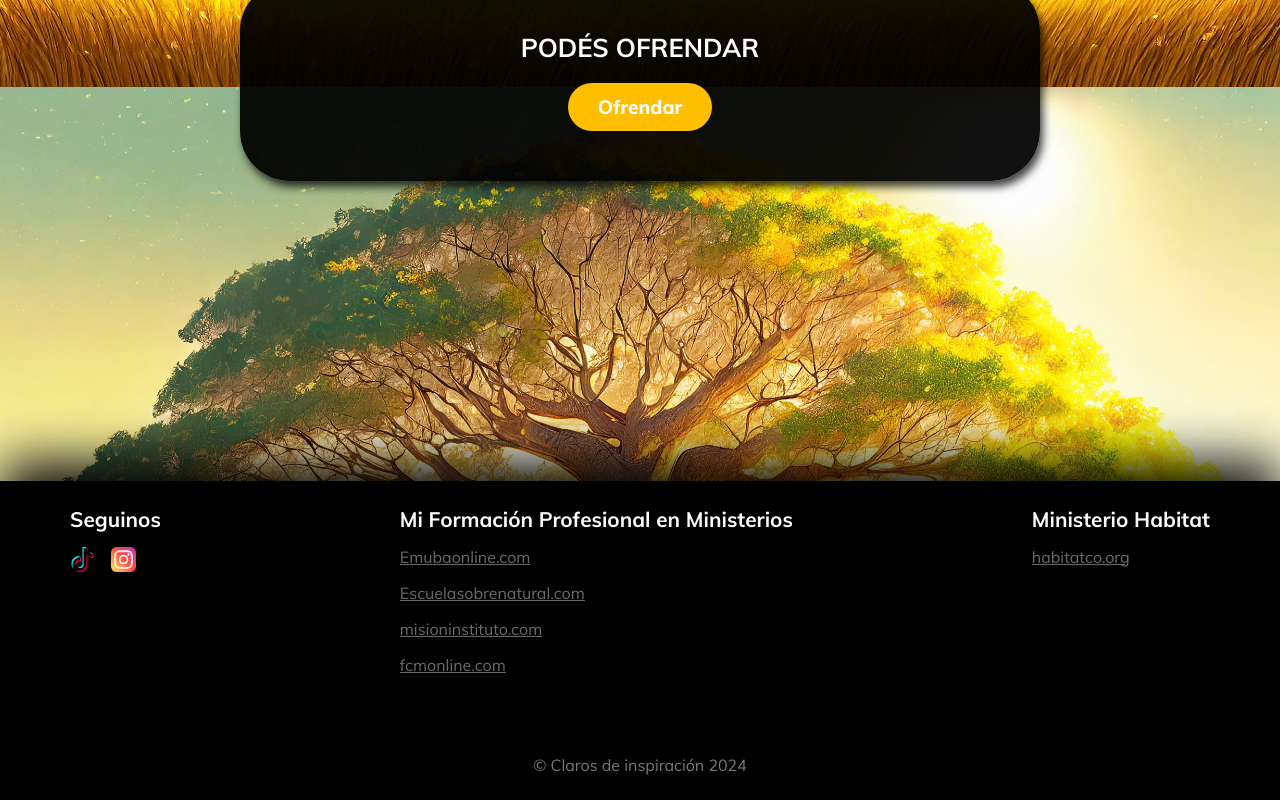
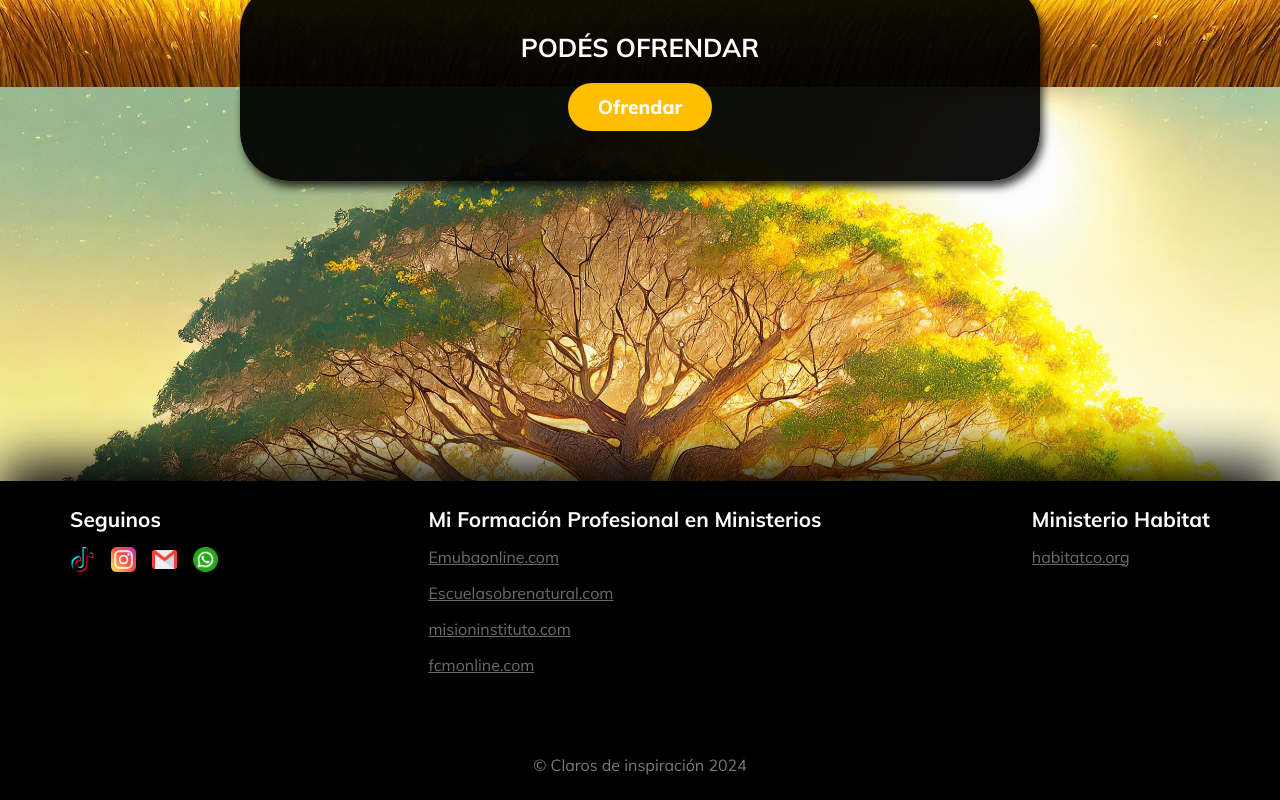
Before and after one commit to Neoagustin/Claros-de-inspiracion, a React (Vite) app: page / in a window 1280 px wide. Shown: the part 4721-5521 px from the top of the page. Built offline with nearby package versions, Linux system fonts and the light colour scheme; the HTML template or start-up script is replaced by a standard one.

Commit message:
Agregando cambios

```diff
--- a/src/components/Footer/Footer.jsx
+++ b/src/components/Footer/Footer.jsx
@@ -1,6 +1,8 @@
 import React from 'react'
 import TikTok_icon from '../../assets/icons/TikTok.png'
 import instagram_icon from '../../assets/icons/instagram.png'
+import email_icon from '../../assets/icons/email.png'
+import whatsapp_icon from '../../assets/icons/whatsapp.png'
 import './Footer.css'
 import './FooterResponsive.css'
 
@@ -11,12 +13,26 @@ export default function Footer() {
             <div className='networks-footer-container'>
                <h3>Seguinos</h3>
                <ul>
-                  <li><a href="https://www.tiktok.com/@sebastianancona?_t=8jsylBLPDKH&_r=1" target='_blank'>
-                     <img id='tiktok-icon' src={TikTok_icon} alt="" />
-                  </a></li>
-                  <li><a href="https://www.instagram.com/sebastianancona?igsh=d3Q5MTV1anI3Mmpm" target='_blank'>
-                     <img id='instagram-icon' src={instagram_icon} alt="" />
-                  </a></li>
+                  <li>
+                     <a href="https://www.tiktok.com/@sebastianancona?_t=8jsylBLPDKH&_r=1" target='_blank'>
+                        <img id='tiktok-icon' src={TikTok_icon} alt="" />
+                     </a>
+                  </li>
+                  <li>
+                     <a href="https://www.instagram.com/sebastianancona?igsh=d3Q5MTV1anI3Mmpm" target='_blank'>
+                        <img id='instagram-icon' src={instagram_icon} alt="" />
+                     </a>
+                  </li>
+                  <li>
+                     <a href="https://www.instagram.com/sebastianancona?igsh=d3Q5MTV1anI3Mmpm" target='_blank'>
+                        <img id='email_icon' src={email_icon} alt="" />
+                     </a>
+                  </li>
+                  <li>
+                     <a href="https://www.instagram.com/sebastianancona?igsh=d3Q5MTV1anI3Mmpm" target='_blank'>
+                        <img id='whatsapp-icon' src={whatsapp_icon} alt="" />
+                     </a>
+                  </li>
                </ul>
             </div>
             <div className='training-footer-container'>
--- a/src/components/Header/Header.jsx
+++ b/src/components/Header/Header.jsx
@@ -5,6 +5,8 @@ import './HeaderResponsive.css';
 import logo from '../../assets/img/logo.png';
 import TikTok_icon from '../../assets/icons/TikTok.png'
 import instagram_icon from '../../assets/icons/instagram.png'
+import email_icon from '../../assets/icons/email.png'
+import whatsapp_icon from '../../assets/icons/whatsapp.png'
 
 export default function Header() {
    const [isOpen, setIsOpen] = useState(false);
@@ -75,6 +77,12 @@ export default function Header() {
                      <a href="https://www.instagram.com/sebastianancona?igsh=d3Q5MTV1anI3Mmpm" target='_blank'>
                         <img id='instagram-icon' src={instagram_icon} />
                      </a>
+                     <a href="https://www.instagram.com/sebastianancona?igsh=d3Q5MTV1anI3Mmpm" target='_blank'>
+                        <img id='email-icon' src={email_icon} />
+                     </a>
+                     <a href="https://www.instagram.com/sebastianancona?igsh=d3Q5MTV1anI3Mmpm" target='_blank'>
+                        <img id='whatsapp-icon' src={whatsapp_icon} />
+                     </a>
                   </div>
                   <Outlet />
                </ul>
```
Also changed, not shown: src/assets/icons/email.png (added), src/assets/icons/whatsapp.png (added).
